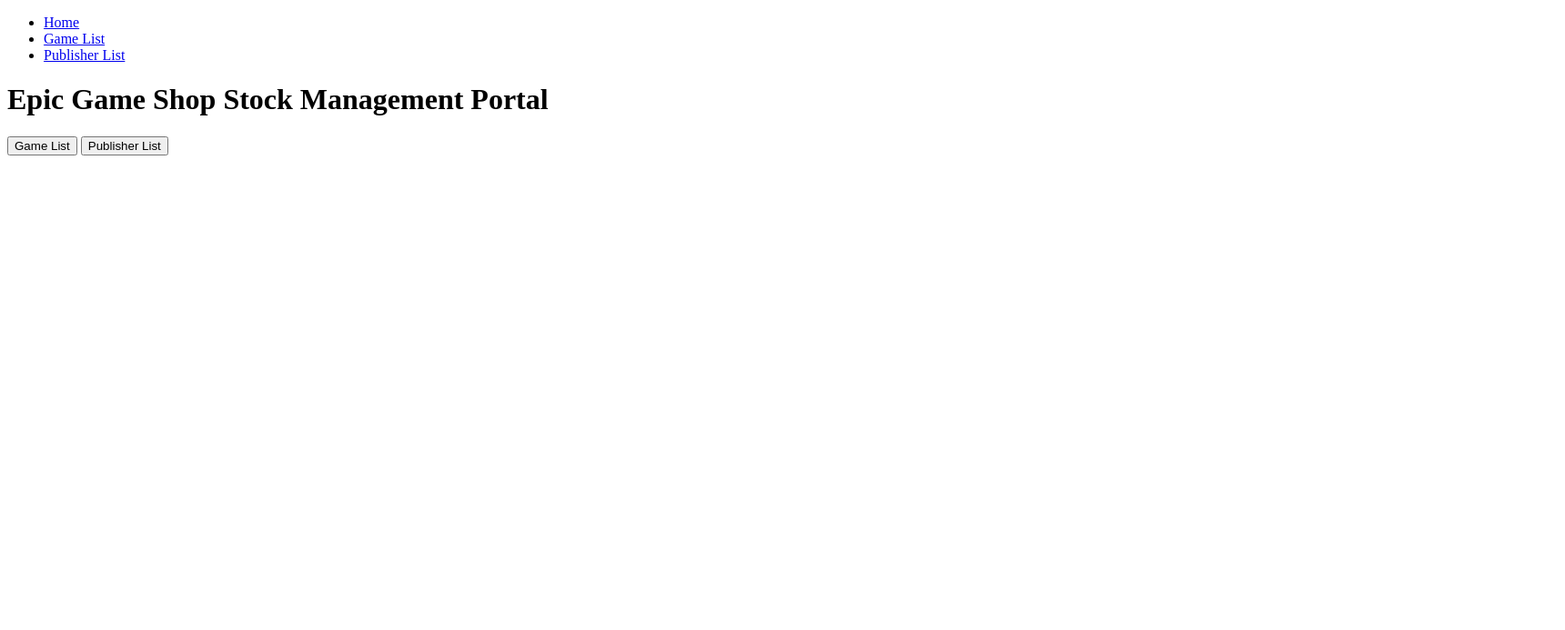
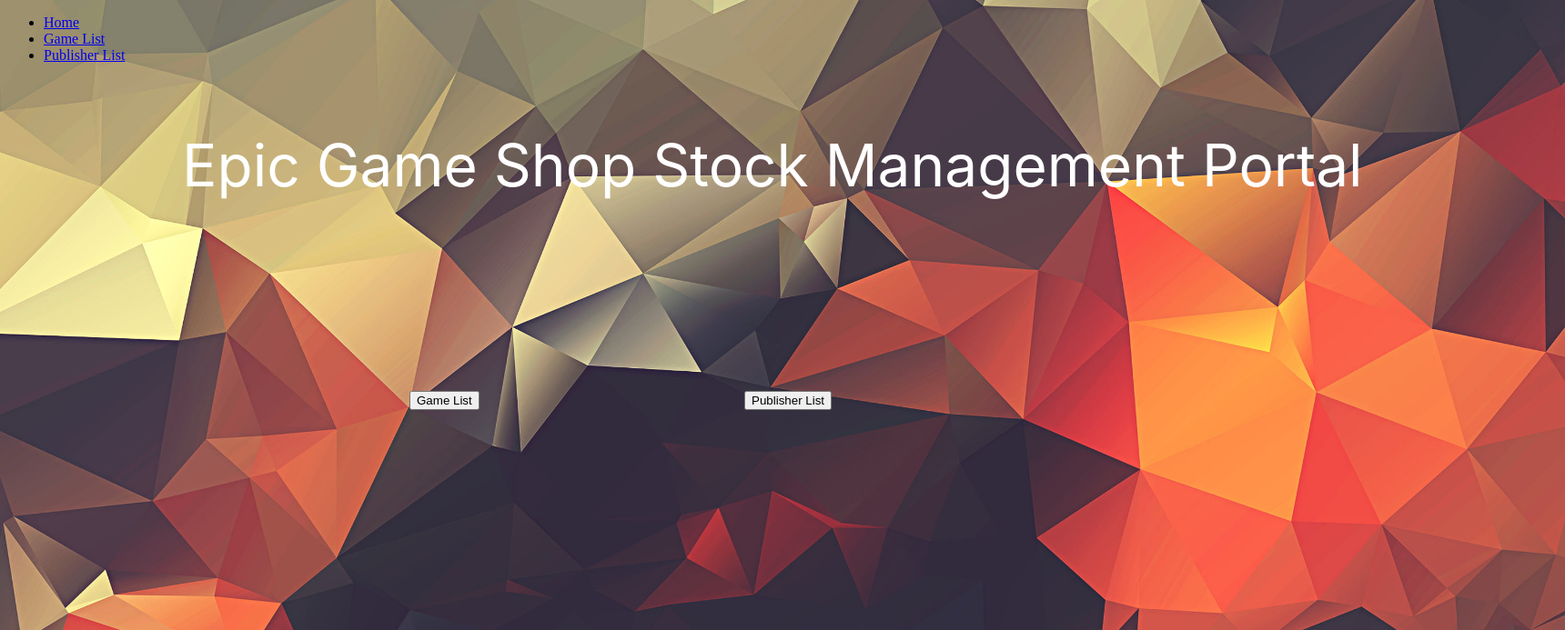
Before and after one commit to dcpieper/codeclan_solo_project, a Flask app: page / in a window 1720 px wide. Shown: the top 693 px of the page at 91% size. Run offline with Flask 2, Linux system fonts and the light colour scheme.

Commit message:
base background working

```diff
--- /dev/null
+++ b/project_app/static/base_style.css
@@ -0,0 +1,54 @@
+body {
+    background: url("/static/images/peakpx.jpg");
+    background-repeat: no-repeat;
+    background-size: cover;
+}
+
+.gamebutton {
+    position: absolute;
+    width: 152px;
+    height: 39px;
+    left: 450px;
+    top: 414px;
+
+    font-family: 'Inter';
+    font-style: normal;
+    font-weight: 400;
+    font-size: 32px;
+    line-height: 39px;
+
+    color: #FFFFFF;
+}
+
+.publisherbutton {
+    position: absolute;
+    width: 204px;
+    height: 39px;
+    left: 818px;
+    top: 414px;
+
+    font-family: 'Inter';
+    font-style: normal;
+    font-weight: 400;
+    font-size: 32px;
+    line-height: 39px;
+
+    color: #FFFFFF;
+
+}
+
+.indextitle {
+    position: absolute;
+    width: 1500px;
+    height: 77px;
+    left: 200px;
+    top: 100px;
+
+    font-family: 'Inter';
+    font-style: normal;
+    font-weight: 400;
+    font-size: 64px;
+    line-height: 77px;
+
+    color: #FFFFFF;
+}
--- a/project_app/templates/base.html
+++ b/project_app/templates/base.html
@@ -3,9 +3,7 @@
 <head>
     <meta charset="UTF-8">
     <meta name="viewport" content="width=device-width, initial-scale=1.0">
-    <meta http-equiv="X-UA-Compatible" content="ie=edge">
-    <link rel="stylesheet" href="https://stackpath.bootstrapcdn.com/font-awesome/4.7.0/css/font-awesome.min.css" crossorigin="anonymous"> <!-- NEW -->
-    <link rel="stylesheet" href="{{ url_for('static', filename='style.css') }}">
+    <link rel="stylesheet" href="static/base_style.css">
     <title>Epic Game Shop</title>
 </head>
 <body>
--- a/project_app/templates/index.html
+++ b/project_app/templates/index.html
@@ -1,6 +1,6 @@
 {% extends "base.html" %}
 {% block content %}
-<h1>Epic Game Shop Stock Management Portal</h1>
-<a href="/games"><button>Game List</button></a>
-<a href="/publishers"><button>Publisher List</button></a>
+<h1 class=indextitle>Epic Game Shop Stock Management Portal</h1>
+<a class="gamebutton" href="/games"><button>Game List</button></a>
+<a class="publisherbutton" href="/publishers"><button>Publisher List</button></a>
 {% endblock %}
```
Also changed, not shown: project_app/static/images/peakpx.jpg (added), project_app/static/style.css (deleted).
